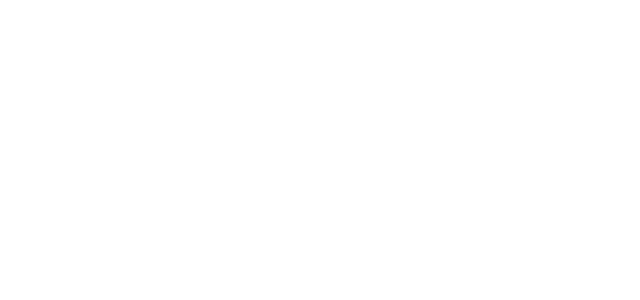
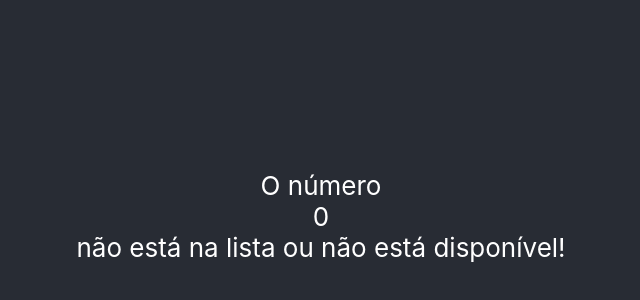
Before and after one commit to VictorCodinhoto/eng-software, a React (Create React App) app: page /TerceiraTela in a window 1280 px wide. Before the commit this address had no page. Shown: the part 184-484 px from the top of the page, without its empty margins (319-959 px from the left). Built offline with nearby package versions, Linux system fonts and the light colour scheme.

Commit message:
Software Done

```diff
--- a/TerceiraTela.tsx
+++ /dev/null
@@ -1 +0,0 @@
-import { numASerBuscado } from './SegundaTela';
--- a/src/App.tsx
+++ b/src/App.tsx
@@ -4,7 +4,7 @@ import './App.css';
 import { Interface } from 'readline';
 import { ListFormat } from 'typescript';
 import { Link } from 'react-router-dom';
-
+export var listaExport: Number[] ;
 export default function App() {
     const [valor1,setvalor1] = useState('');
     const [valor2,setvalor2] = useState('');
@@ -17,7 +17,7 @@ export default function App() {
     var [lista,setLista] = useState<number[]>([]);
     const [aparecerBotao, setAparecerBotao] = useState(false);
     var continuar = false;
-
+    listaExport = lista;
 
     useEffect(() => {
       if (lista.length > 0) {
@@ -39,7 +39,7 @@ export default function App() {
       Number(valor1), Number(valor2), Number(valor3), Number(valor4),
       Number(valor5), Number(valor6), Number(valor7), Number(valor8)
   ];
-  setLista(bubbleSort(listaDesordenada));
+    setLista(bubbleSort(listaDesordenada))
 
 
   }
--- a/src/SegundaTela.tsx
+++ b/src/SegundaTela.tsx
@@ -6,13 +6,16 @@ import { ListFormat } from 'typescript';
 import React, {useEffect, useState} from 'react';
 import { Link } from 'react-router-dom';
 
-export var numASerBuscado: number = 0;
+export var buscadorExport: number = 0
 export default function SegundaPagina(){
     const [buscador,setBuscador] = useState("");
+
     const [aparecerBotao, setAparecerBotao] = useState(false);
     function buscarNumero(){
-        numASerBuscado = parseInt(buscador);
+        const buscadorNum = Number(buscador);
+        buscadorExport = buscadorNum;
         setAparecerBotao(true);
+
 
     }
 
--- /dev/null
+++ b/src/TerceiraTela.tsx
@@ -0,0 +1,37 @@
+import './App.css';
+import { Interface } from 'readline';
+import { ListFormat } from 'typescript';
+import React, {useEffect, useState} from 'react';
+import { Link } from 'react-router-dom';
+import { buscadorExport } from './SegundaTela';
+import {listaExport} from './App'
+
+
+export default function TerceiraTela(){
+    function buscadorExportFun (){
+        return buscadorExport;
+    }
+    function verificarSeOBuscadorEstaNaLista(){
+        if (!listaExport || listaExport.length === 0) {
+            return " não está na lista ou não está disponível!";
+        }
+        for( let i = 0; i < listaExport.length;i++){
+            if(buscadorExport === listaExport[i]){
+                return ("O número contém na lista!")
+            }
+        }
+            return ("O número não contem na lista!")
+
+    }
+    return(
+        <div id="App">
+            <header className="App-header">
+                <div>O número</div>
+                <div>{buscadorExport}</div>
+                <div>{verificarSeOBuscadorEstaNaLista()}</div>
+
+            </header>
+
+        </div>
+    );
+}
--- a/src/index.tsx
+++ b/src/index.tsx
@@ -5,6 +5,7 @@ import App from './App';
 import SegundaPagina from './SegundaTela';
 import reportWebVitals from './reportWebVitals';
 import { BrowserRouter, Routes, Route } from 'react-router-dom';
+import TerceiraTela from './TerceiraTela';
 
 const root = ReactDOM.createRoot(
   document.getElementById('root') as HTMLElement
@@ -15,6 +16,7 @@ root.render(
         <Routes>
         <Route path="/" element={<App />} />
         <Route path='/SegundaTela' element={<SegundaPagina />}/>
+        <Route path='/TerceiraTela' element={<TerceiraTela/>}/>
         </Routes>
     </BrowserRouter>
 
```
